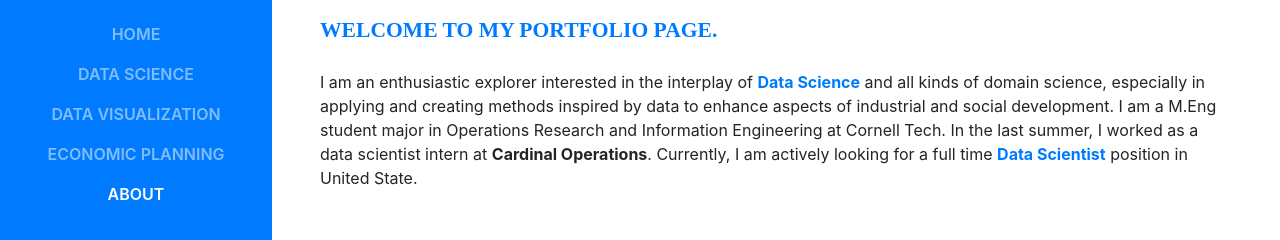
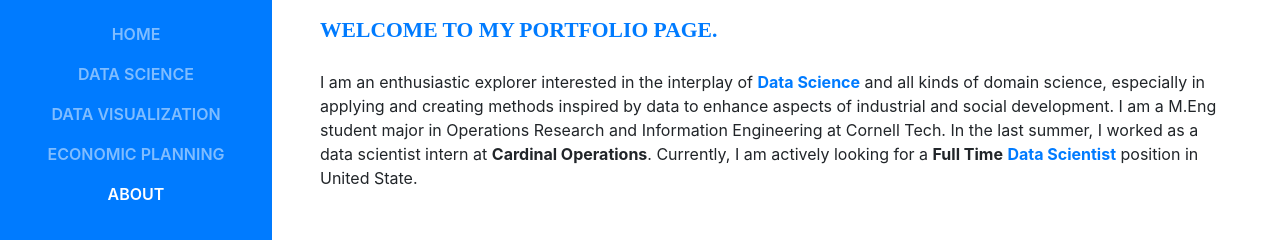
Before and after one commit to rh443453518/rh443453518.github.io, a website with bundled scripts: page index.html in a window 1280 px wide. Shown: the part 378-618 px from the top of the page. Built offline with nearby package versions, Linux system fonts and the light colour scheme; a web font is replaced by a local one.

Commit message:
full time

```diff
--- a/index.html
+++ b/index.html
@@ -139,7 +139,7 @@
           <p class="subheading text-primary mb-4 font-weight-bold">Welcome to my portfolio page.</p>
 
 
-          <p class="mb-2">I am an enthusiastic explorer interested in the interplay of <span class="text-primary font-weight-bold">Data Science</span> and all kinds of domain science, especially in applying and creating methods inspired by data to enhance aspects of industrial and social development. I am a M.Eng student major in Operations Research and Information Engineering at Cornell Tech. In the last summer, I worked as a data scientist intern at <span href="https://www.shanshu.ai/introduction" class="font-weight-bold">Cardinal Operations</span>. Currently, I am actively looking for a full time <span class="text-primary font-weight-bold">Data Scientist</span> position in United State.</p>
+          <p class="mb-2">I am an enthusiastic explorer interested in the interplay of <span class="text-primary font-weight-bold">Data Science</span> and all kinds of domain science, especially in applying and creating methods inspired by data to enhance aspects of industrial and social development. I am a M.Eng student major in Operations Research and Information Engineering at Cornell Tech. In the last summer, I worked as a data scientist intern at <span href="https://www.shanshu.ai/introduction" class="font-weight-bold">Cardinal Operations</span>. Currently, I am actively looking for a <span href="https://www.shanshu.ai/introduction" class="font-weight-bold">Full Time</span> <span class="text-primary font-weight-bold">Data Scientist</span> position in United State.</p>
         </div>
       </section>
 
```
